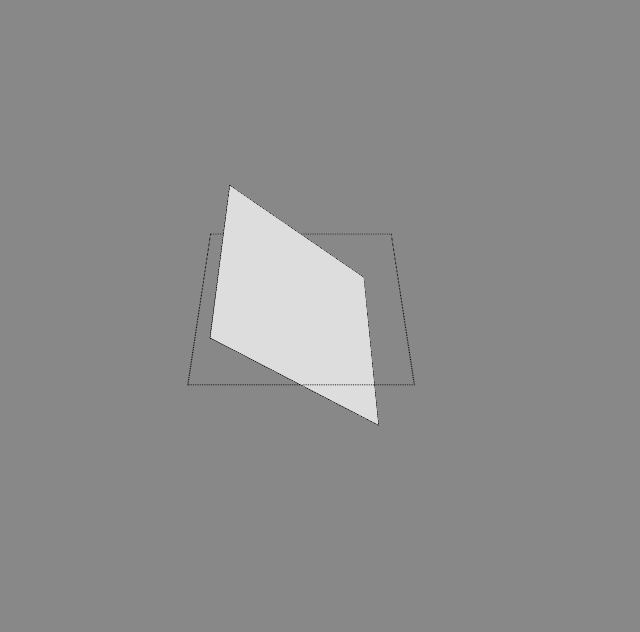
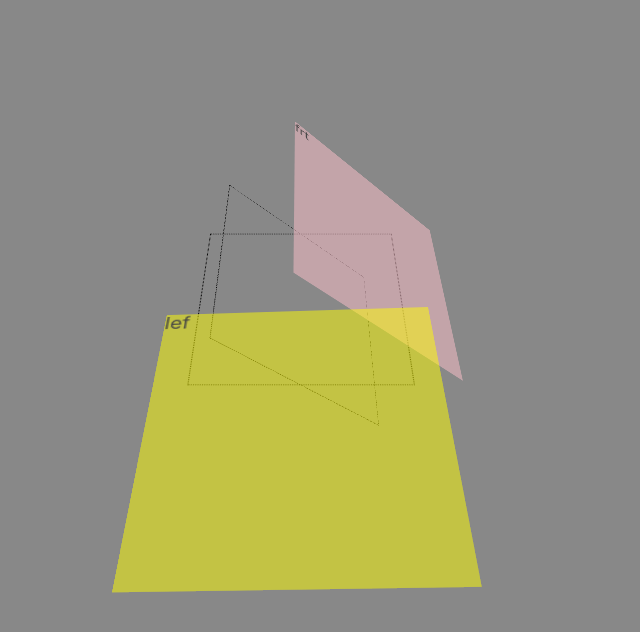
Before and after one commit to mdnelles/anim-3d-objs, a React (Create React App) app: page / in a window 1280 px wide. Shown: the top 632 px of the page, without its empty margins (0-640 px from the left). Built offline with nearby package versions, Linux system fonts and the light colour scheme.

Commit message:
add FaceLeft

```diff
--- a/src/App.tsx
+++ b/src/App.tsx
@@ -4,13 +4,14 @@ import styled from "styled-components";
 //import "./App.css";
 import Box from "./components/Box";
 import Card from "./components/Card";
+import Cube from "./components/Cube";
 
 const size: number = 200;
 
 function App() {
    return (
       <div style={{ padding: 200 }}>
-         <Card anim1='X360' anim2='Y360' width={200} height={200} />
+         <Cube anim1='X360' anim2='Y360' width={200} height={200} />
       </div>
    );
 }
--- a/src/components/Box.tsx
+++ b/src/components/Box.tsx
@@ -3,7 +3,7 @@ import styled from "styled-components";
 
 import "../App.css";
 import { Face } from "./Face";
-import FaceLeft from "./FaceLeft";
+import FaceLeft from "./Faces/FaceLeft";
 import FaceRight from "./FaceRight";
 
 export const SceneStyle: any = styled.div`
--- /dev/null
+++ b/src/components/Cube.tsx
@@ -0,0 +1,58 @@
+import styled from "styled-components";
+import FaceFront from "./Faces/FaceFront";
+import FaceLeft from "./Faces/FaceLeft";
+import { AnimWrap } from "./styles/AnimWrap";
+import { SceneStyle } from "./styles/Scene";
+
+const size: number = 200;
+
+interface CubeProps {
+   anim1?: string;
+   anim2?: string;
+   width?: number;
+   height?: number | string;
+}
+
+const CubeWrapper = styled.div`
+   width: 100%;
+   height: 100%;
+   position: relative;
+   transform-style: preserve-3d;
+`;
+
+const Cube = (props: CubeProps) => {
+   const { anim1 = "", anim2 = "", width = 5, height = 5 } = props;
+   console.log("App.tsx > anim1 = " + anim1);
+   return (
+      <SceneStyle size={size}>
+         <AnimWrap duration={5} iterationCount='infinite' animName={anim1}>
+            <AnimWrap duration={5} iterationCount='infinite' animName={anim2}>
+               <CubeWrapper>
+                  <FaceFront
+                     width={width}
+                     height={height}
+                     id='front'
+                     bgc='pink'
+                     tranz={100}
+                     opacity={0.5}
+                  >
+                     frt
+                  </FaceFront>
+                  <FaceLeft
+                     width={width}
+                     height={height}
+                     id='left'
+                     tranz={100}
+                     bgc='yellow'
+                     opacity={0.5}
+                  >
+                     lef
+                  </FaceLeft>
+               </CubeWrapper>
+            </AnimWrap>
+         </AnimWrap>
+      </SceneStyle>
+   );
+};
+
+export default Cube;
--- a/src/components/Face.tsx
+++ b/src/components/Face.tsx
@@ -1,7 +1,7 @@
 import styled from "styled-components";
 
 interface FaceProps {
-   id?: string | number;
+   id?: string;
    x?: number | string;
    y?: number | string;
    z?: number | string;
@@ -19,18 +19,20 @@ export const Face = (props: FaceProps) => {
       y = 0,
       z = 0,
       deg = 0,
+      id,
       children = "",
-      tranz = 0,
       bgc = "#ddd",
       width = 5,
       height = 5,
+      tranz = width,
    } = props;
+   console.log("ID: " + id + "  >> deg = " + deg);
    const Specs = styled.div`
       position: absolute;
       width: ${width}px;
       height: ${height}px;
       background-color: ${bgc};
-      border: #333;
+      border: 1px dashed #0f0;
       transform: rotate3d(${x}, ${y}, ${z}, ${deg}deg) translateZ(${tranz}px);
       backface-visibility: visible;
    `;
--- /dev/null
+++ b/src/components/Faces/FaceFront.tsx
@@ -0,0 +1,74 @@
+import React from "react";
+import styled from "styled-components";
+
+interface FaceFrontProps {
+   bfv?: string;
+   bgc?: string;
+   border?: string;
+   children?: string | any;
+   fontSize?: number | string;
+   height?: number | string;
+   id?: string | number;
+   imgSrc?: string;
+   left?: number;
+   lineHeight?: number;
+   margin?: number | string;
+   opacity?: number;
+   padding?: number | string;
+   position?: number;
+   style?: string;
+   textAlign?: string;
+   top?: number;
+   tranz?: number | string;
+   width?: number;
+}
+
+const FaceFront = (props: FaceFrontProps) => {
+   const {
+      bfv = "visible",
+      bgc = "",
+      border = "0px solid #fff",
+      children,
+      fontSize = 10,
+      height = 10,
+      id = 0,
+      imgSrc = "",
+      left = 0,
+      lineHeight = 1,
+      margin = 0,
+      opacity = 1,
+      padding = 20,
+      position = "relative",
+      style = "",
+      textAlign = "left",
+      top = 0,
+      tranz = 80,
+      width = 10,
+   } = props;
+
+   const Specs: any = styled.div`
+      opacity: ${opacity};
+      position: ${position};
+      font-size: ${fontSize};
+      background-image: url("${imgSrc}");
+      left: ${left};
+      line-height: ${lineHeight};
+      margin: ${margin};
+      padding: ${padding};
+      text-align: ${textAlign};
+      width: ${width}px;
+      height: ${height}px;
+      background-color: ${bgc};
+      border: ${border};
+      backface-visibility: ${bfv};
+      transform: rotateY(0deg) translateZ(${tranz}px);
+      top: ${top};
+   `;
+   return (
+      <>
+         <Specs>{children}</Specs>
+      </>
+   );
+};
+
+export default FaceFront;
--- /dev/null
+++ b/src/components/Faces/FaceLeft.tsx
@@ -0,0 +1,74 @@
+import React from "react";
+import styled from "styled-components";
+
+interface FaceLeftProps {
+   bfv?: string;
+   bgc?: string;
+   border?: string;
+   children?: string | any;
+   fontSize?: number | string;
+   height?: number | string;
+   id?: string | number;
+   imgSrc?: string;
+   left?: number;
+   lineHeight?: number;
+   margin?: number | string;
+   opacity?: number;
+   padding?: number | string;
+   position?: number;
+   style?: string;
+   textAlign?: string;
+   top?: number;
+   tranz?: number | string;
+   width?: number;
+}
+
+const FaceLeft = (props: FaceLeftProps) => {
+   const {
+      bfv = "visible",
+      bgc = "",
+      border = "0px solid #fff",
+      children,
+      fontSize = 10,
+      height = 10,
+      id = 0,
+      imgSrc = "",
+      left = 0,
+      lineHeight = 1,
+      margin = 0,
+      opacity = 1,
+      padding = 20,
+      position = "relative",
+      style = "",
+      textAlign = "left",
+      top = 0,
+      tranz = 80,
+      width = 10,
+   } = props;
+
+   const Specs: any = styled.div`
+      opacity: ${opacity};
+      position: ${position};
+      font-size: ${fontSize};
+      background-image: url("${imgSrc}");
+      left: ${left};
+      line-height: ${lineHeight};
+      margin: ${margin};
+      padding: ${padding};
+      text-align: ${textAlign};
+      width: ${width}px;
+      height: ${height}px;
+      background-color: ${bgc};
+      border: ${border};
+      backface-visibility: ${bfv};
+      transform: rotateY(-45deg) translateZ(${tranz}px);
+      top: ${top};
+   `;
+   return (
+      <>
+         <Specs>{children}</Specs>
+      </>
+   );
+};
+
+export default FaceLeft;
```
Also changed, not shown: src/components/FaceLeft.tsx (deleted, +0 -37 lines).
